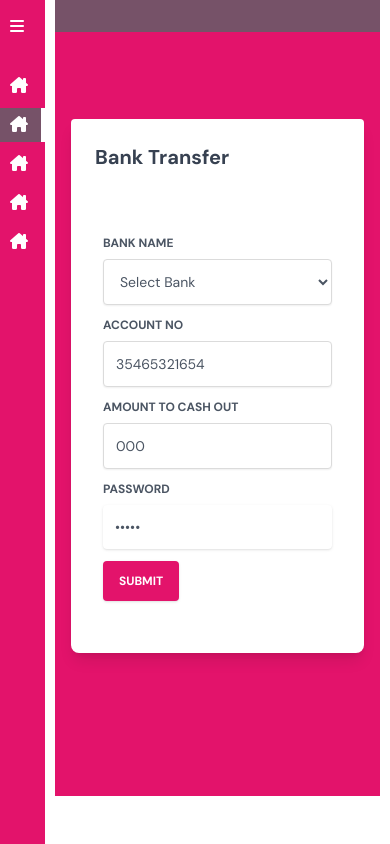
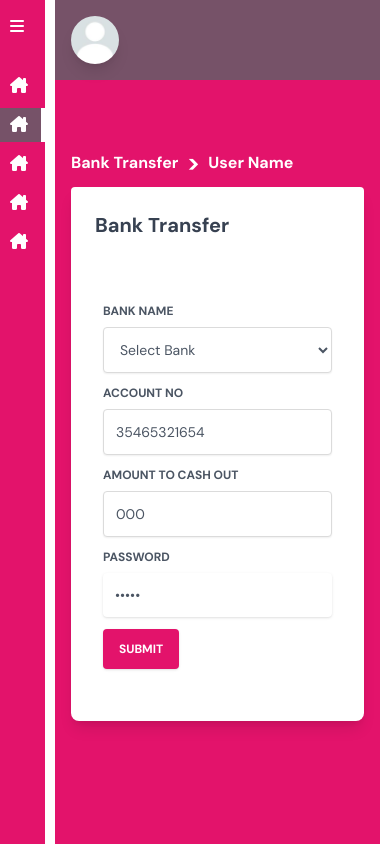
Before and after one commit to AyonJD/payment-dashboard, a React (Create React App) app: page /dashboard/bank-transfer in a window 390 px wide. Built offline with nearby package versions, Linux system fonts and the light colour scheme.

Commit message:
Navbar solved

```diff
--- a/src/App.scss
+++ b/src/App.scss
@@ -68,5 +68,5 @@
 }
 
 .height_handle{
-  height: calc(100vh - 80px);
+  min-height: calc(100vh - 80px);
 }
--- /dev/null
+++ b/src/components/Breadcrumb/Breadcrumb.js
@@ -0,0 +1,14 @@
+import React from 'react';
+
+const Breadcrumb = ({ title, userName }) => {
+    return (
+        <div className="breadcrumb flex items-center px-4 mb-2 mt-4">
+            <h1 className='text-md font-bold text-white '> {title} </h1>
+            <h1 className='text-2xl font-bold text-white mx-2'> {`>`} </h1>
+            <h1 className='text-md font-bold text-white '> {userName} </h1>
+
+        </div>
+    );
+};
+
+export default Breadcrumb;
--- a/src/components/Navbar/Navbar.js
+++ b/src/components/Navbar/Navbar.js
@@ -5,8 +5,8 @@ const Navbar = () => {
 	return (
 		<>
 			{/* Navbar */}
-			<nav className=" w-full z-10 bg-secondary md:flex-row md:flex-nowrap md:justify-start flex items-center p-4">
-				<div className="w-full mx-autp items-center flex justify-between md:flex-nowrap flex-wrap md:px-10 px-4">
+			<nav className=" w-full z-10 bg-secondary p-4">
+				<div className="w-full mx-auto items-center flex justify-between md:px-10">
 					{/* Brand */}
 					<a
 						className="text-white text-sm uppercase hidden lg:inline-block font-semibold"
@@ -16,7 +16,7 @@ const Navbar = () => {
 						Central Bank Of Thiland
 					</a>
 					{/* User */}
-					<ul className="flex-col md:flex-row list-none items-center hidden md:flex">
+					<ul className=" flex-row list-none items-center flex">
 						<UserDropdown />
 					</ul>
 				</div>
--- a/src/pages/UserDashboard/BankTransfer.js
+++ b/src/pages/UserDashboard/BankTransfer.js
@@ -1,10 +1,12 @@
 import React from 'react';
+import Breadcrumb from '../../components/Breadcrumb/Breadcrumb';
 import CashOutForm from '../../components/Forms/UserForms/CashOutForm';
 
 const BankTransfer = () => {
     return (
         <div className='bg-bkash height_handle flex items-center'>
-            <div className="flex flex-wrap mt-4">
+            <div className="flex flex-wrap">
+                <Breadcrumb title="Bank Transfer" userName="User Name" />
                 <div className="w-full mb-12 px-4">
                     <CashOutForm title="Bank Transfer" />
                 </div>
```
